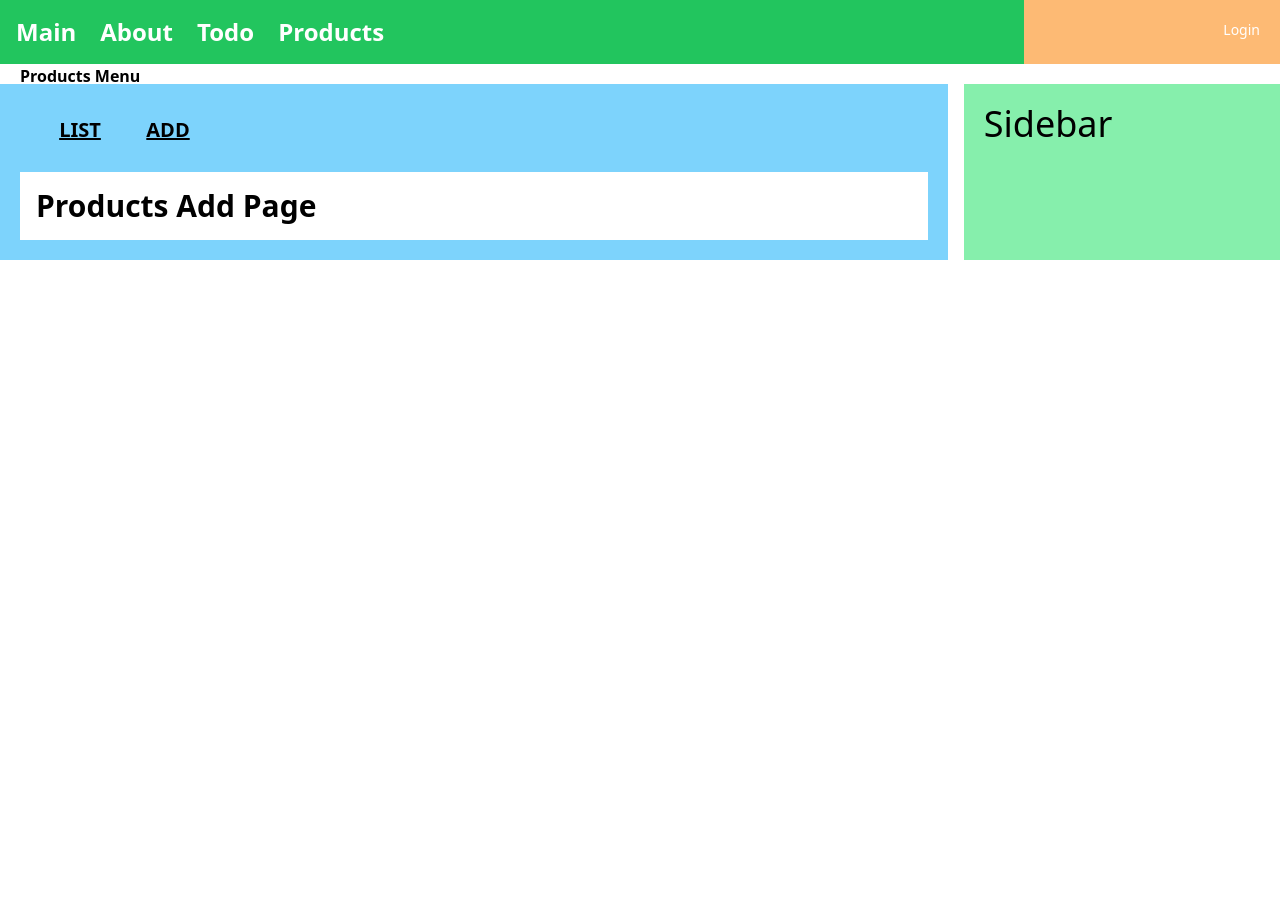
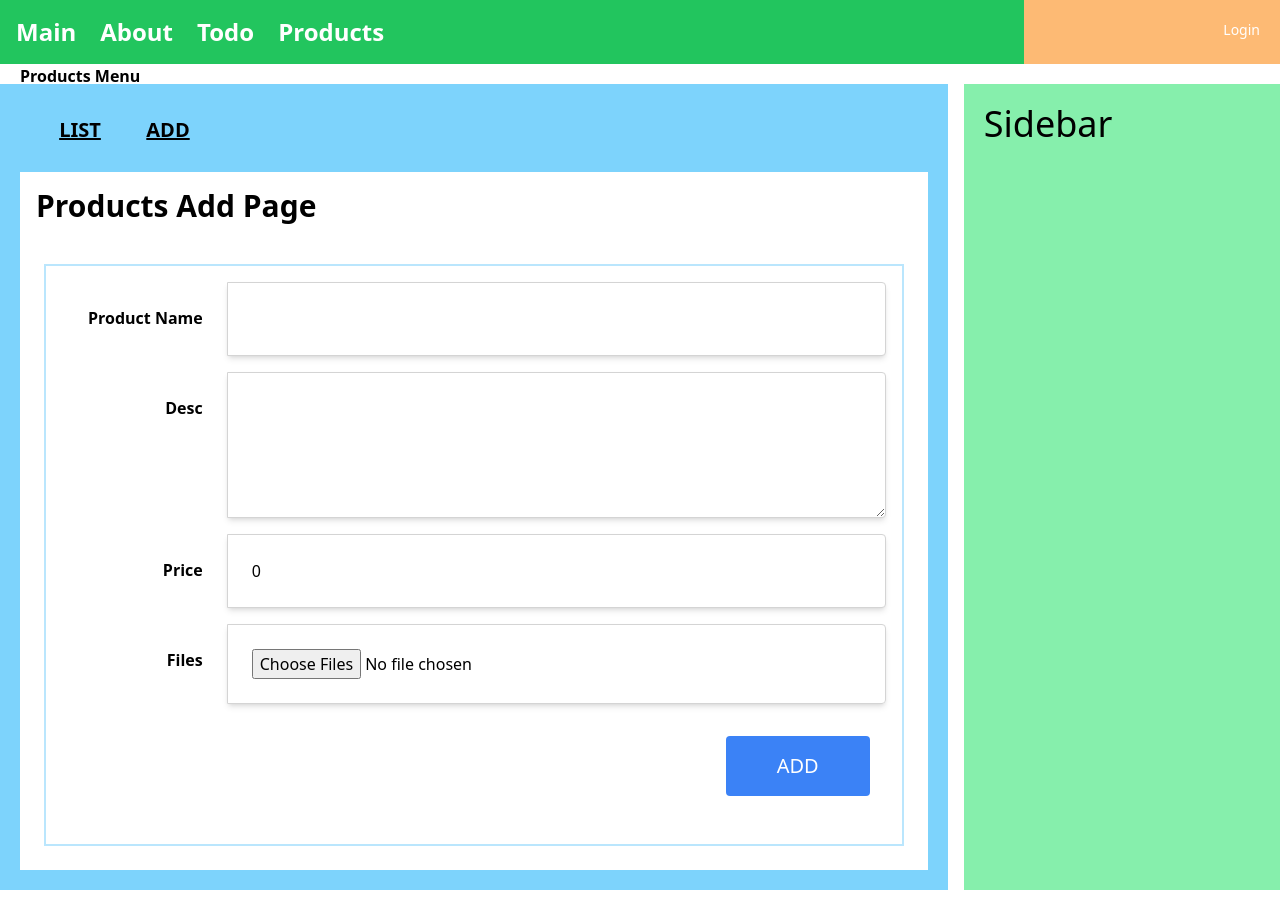
Before and after one commit to gns14585/inflearn_project_frontend, a React (Create React App) app: page /products/add in a window 1280 px wide. Before the commit the page ends 800 px from the top, so only its background shows below. Built offline with nearby package versions, Linux system fonts and the light colour scheme.

Commit message:
Product Add 화면구성 완료

```diff
--- a/src/components/products/AddComponent.js
+++ b/src/components/products/AddComponent.js
@@ -10,8 +10,86 @@ const initState = {
 function AddComponent(props) {
   const [product, setProduct] = useState(initState);
   const uploadRef = useRef();
+  const handleChangeProduct = (e) => {
+    // 이렇게 코드를 작성함으로써 기존에 useState로 각 속성을 다 만들 필요 없이 미리 initState로 작성을 해놓으면 useState 중복사용을 줄일 수 있음.
+    product[e.target.name] = e.target.value;
+    setProduct({ ...product });
+  };
 
-  return <div></div>;
+  const handleClickAdd = (e) => {
+    console.log(product);
+  };
+
+  return (
+    <div className="border-2 border-sky-200 mt-10 m-2 p-4">
+      {/* --------------------------- pname 로직 --------------------------- */}
+      <div className="flex justify-center">
+        <div className="relative mb-4 flex w-full flex-wrap items-stretch">
+          <div className="w-1/5 p-6 text-right font-bold">Product Name</div>
+          <input
+            className="w-4/5 p-6 rounded-r border border-solid border-neutral-300 shadow-md"
+            name="pname"
+            type="text"
+            value={product.pname}
+            onChange={handleChangeProduct}
+          />
+        </div>
+      </div>
+
+      {/* --------------------------- pdesc 로직 --------------------------- */}
+      <div className="flex justify-center">
+        <div className="relative mb-4 flex w-full flex-wrap items-stretch">
+          <div className="w-1/5 p-6 text-right font-bold">Desc</div>
+          <textarea
+            className="w-4/5 p-6 rounded-r border border-solid border-neutral-300 shadow-md resize-y"
+            name="pdesc"
+            rows="4"
+            onChange={handleChangeProduct}
+            value={product.pdesc}
+          />
+        </div>
+      </div>
+
+      {/* --------------------------- price 로직 --------------------------- */}
+      <div className="flex justify-center">
+        <div className="relative mb-4 flex w-full flex-wrap items-stretch">
+          <div className="w-1/5 p-6 text-right font-bold">Price</div>
+          <input
+            className="w-4/5 p-6 rounded-r border border-solid border-neutral-300 shadow-md"
+            type="number"
+            name="price"
+            value={product.price}
+            onChange={handleChangeProduct}
+          />
+        </div>
+      </div>
+
+      {/* --------------------------- 파일업로드 로직 --------------------------- */}
+      <div className="flex justify-center">
+        <div className="relative mb-4 flex w-full flex-wrap items-stretch">
+          <div className="w-1/5 p-6 text-right font-bold">Files</div>
+          <input
+            ref={uploadRef}
+            className="w-4/5 p-6 rounded-r border border-solid border-neutral-300 shadow-md"
+            type="file"
+            multiple={true}
+          />
+        </div>
+      </div>
+
+      {/* --------------------------- 저장버튼 로직 --------------------------- */}
+      <div className="flex justify-end">
+        <div className="relative mb-4 flex p-4 flex-wrap items-stretch">
+          <button
+            type="bytton"
+            className="rounded p-4 w-36 bg-blue-500 text-xl text-white"
+          >
+            ADD
+          </button>
+        </div>
+      </div>
+    </div>
+  );
 }
 
 export default AddComponent;
```
